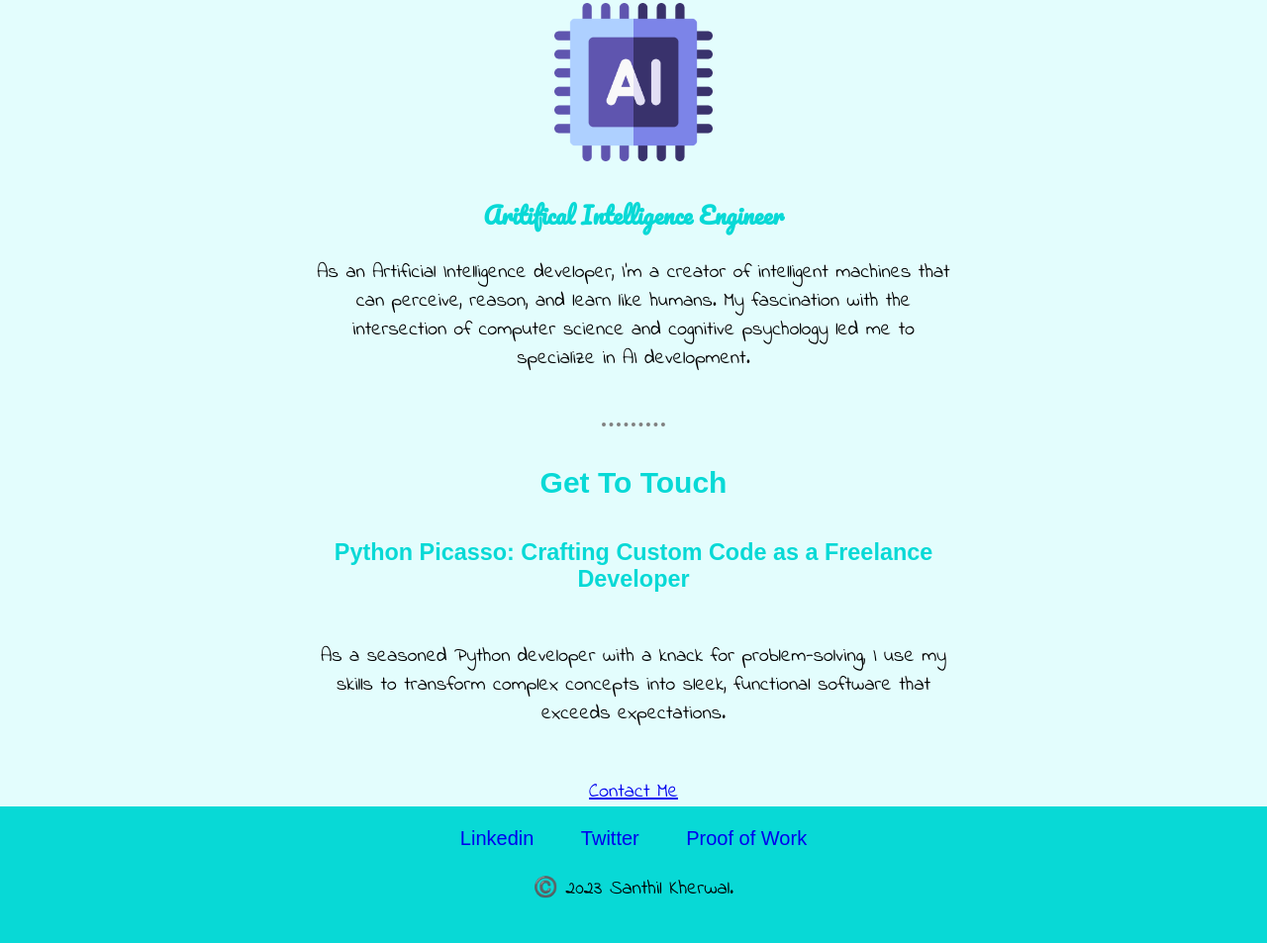
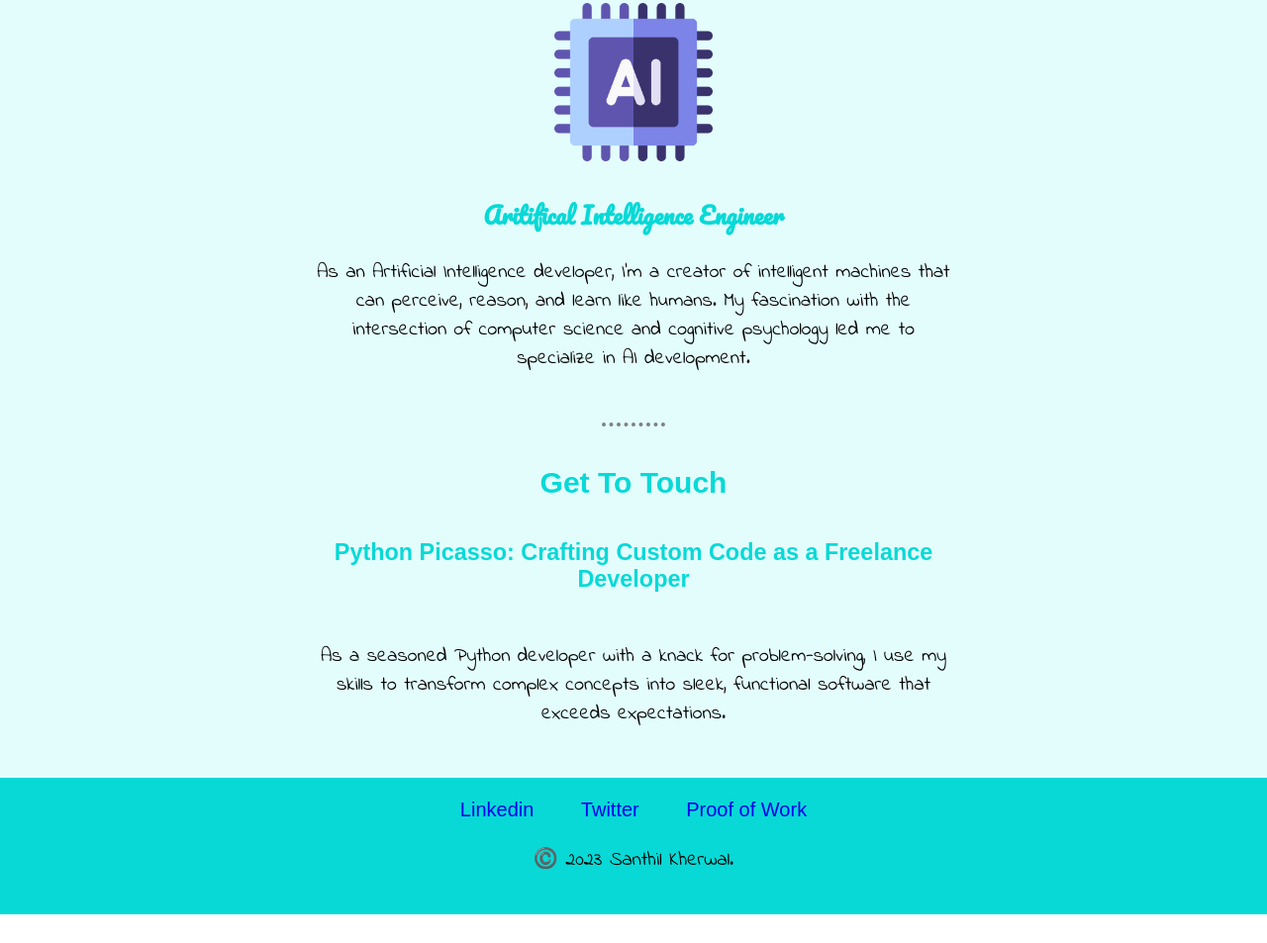
Before and after one commit to santhil-cyber/Personal-Portfolio-Site, a plain HTML site: page index.html in a window 1280 px wide. Shown: the part 1973-2926 px from the top of the page at 99% size. After the commit the page ends 2897 px from the top, so only its background shows below. Drawn offline with Linux system fonts and the light colour scheme; a web font is replaced by a local one.

Commit message:
index.html

```diff
--- a/index.html
+++ b/index.html
@@ -45,7 +45,6 @@
         <h2 class="message">Get To Touch</h2>
         <h3 class="message">Python Picasso: Crafting Custom Code as a Freelance Developer</h3>
         <p class="skills-row">As a seasoned Python developer with a knack for problem-solving, I use my skills to transform complex concepts into sleek, functional software that exceeds expectations.</p>
-        <a class="btn" href="mailto:santhil.kherwal05@gmail.com">Contact Me</a>
       </div>
 
     <div class="Bottom-container">
```
